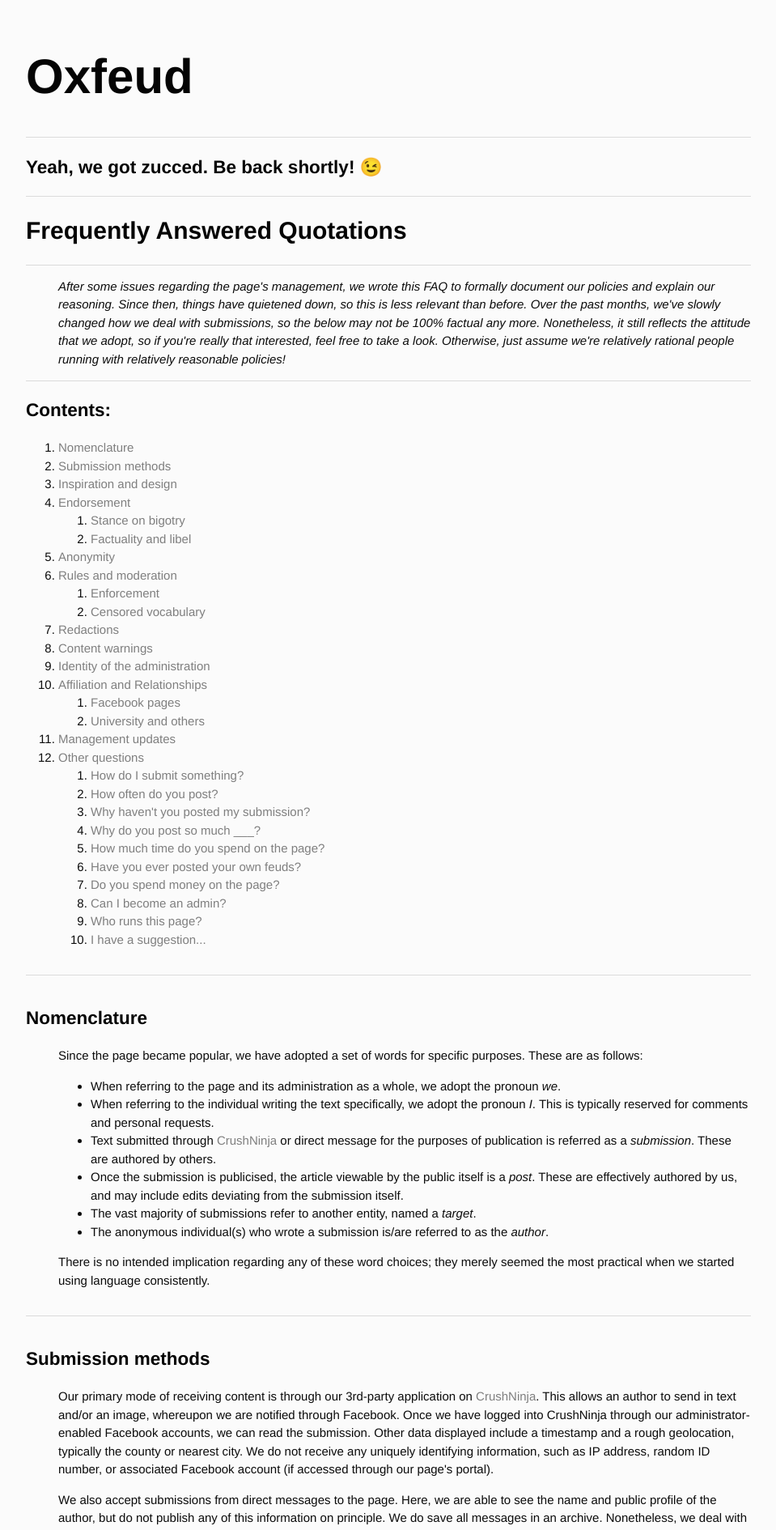
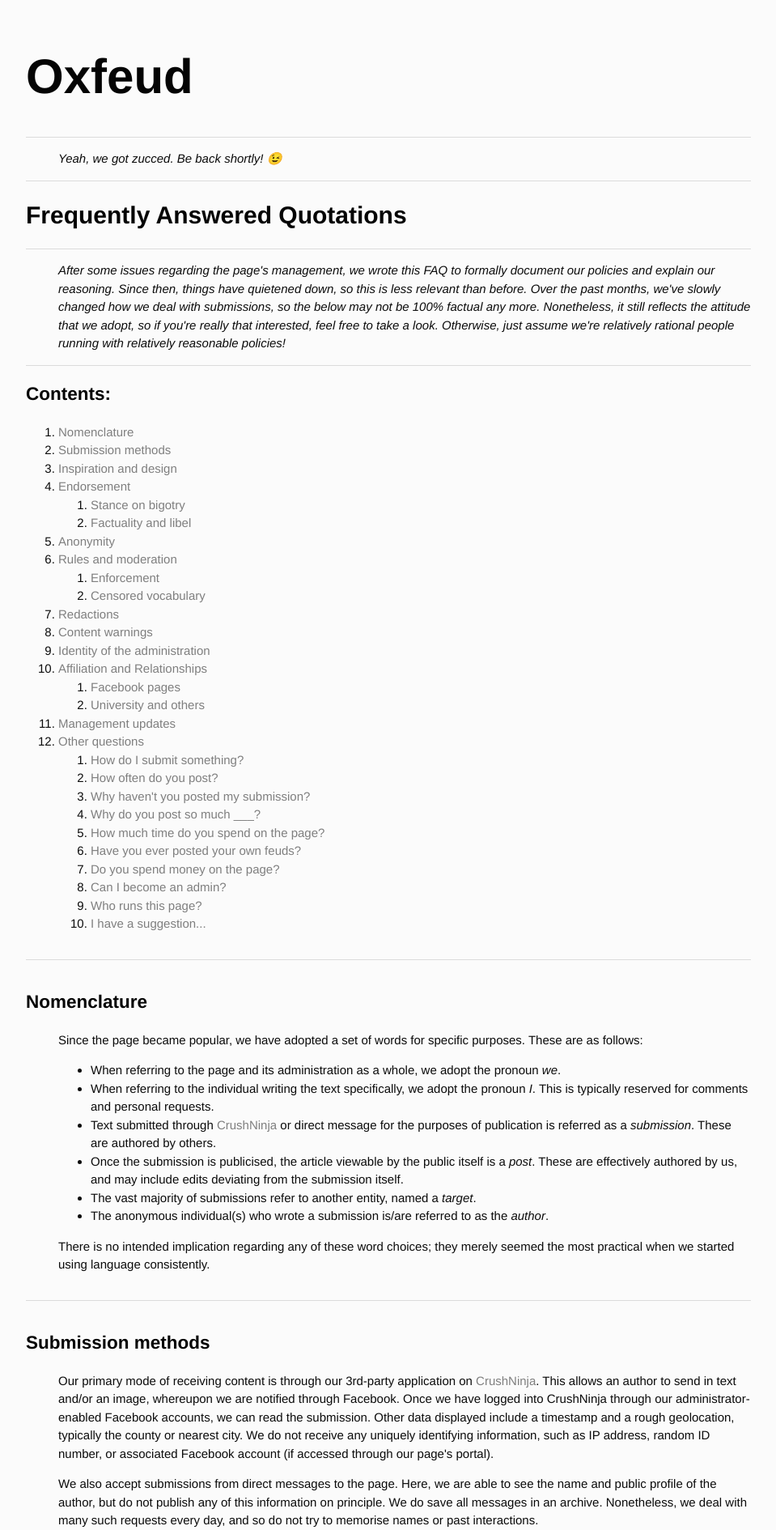
Before and after one commit to Oxfeud/oxfeud.github.io, a Jekyll site: the page built from index.html, in a window 1280 px wide. Shown: the top 1890 px of the page at 81% size, without its empty margins (160-1119 px from the left). Built offline with Jekyll 4.4.1, drawn with Linux system fonts in a browser that asks for light colours.

```diff
--- a/index.html
+++ b/index.html
@@ -5,7 +5,7 @@ title: Oxfeud - FAQ
 <div>
 	<h1>Oxfeud</h1>
 		<div style="border-top: 1px solid #dbdbdb; font-size: 0em; margin-top: 2em; margin-bottom: 2em;"></div>
-		<h3>Yeah, we got zucced. Be back shortly! 😉</h3>
+		<p><i>Yeah, we got zucced. Be back shortly! 😉</i></p>
 		<div style="border-top: 1px solid #dbdbdb; font-size: 0em; margin-top: 4em; margin-bottom: 4em;"></div>
 	<h2>Frequently Answered Quotations</h2>
 	<div style="border-top: 1px solid #dbdbdb; font-size: 0em; margin-top: 2em; margin-bottom: 2em;"></div>
```
